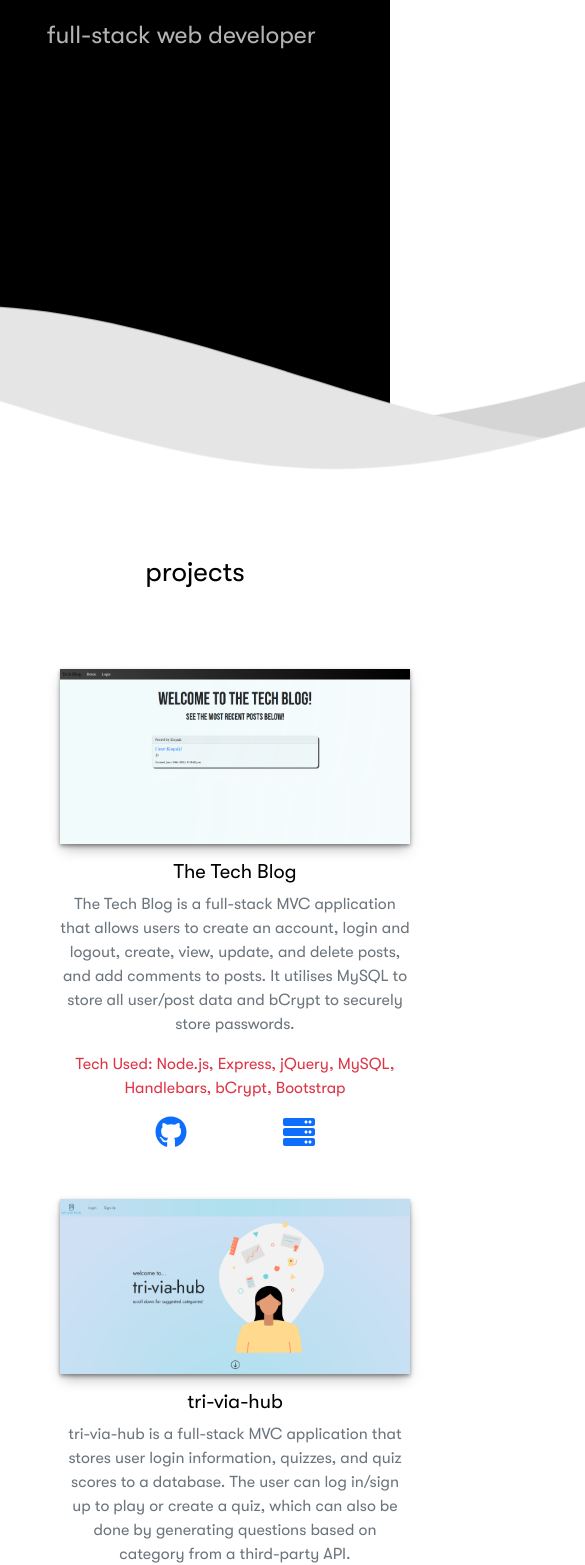
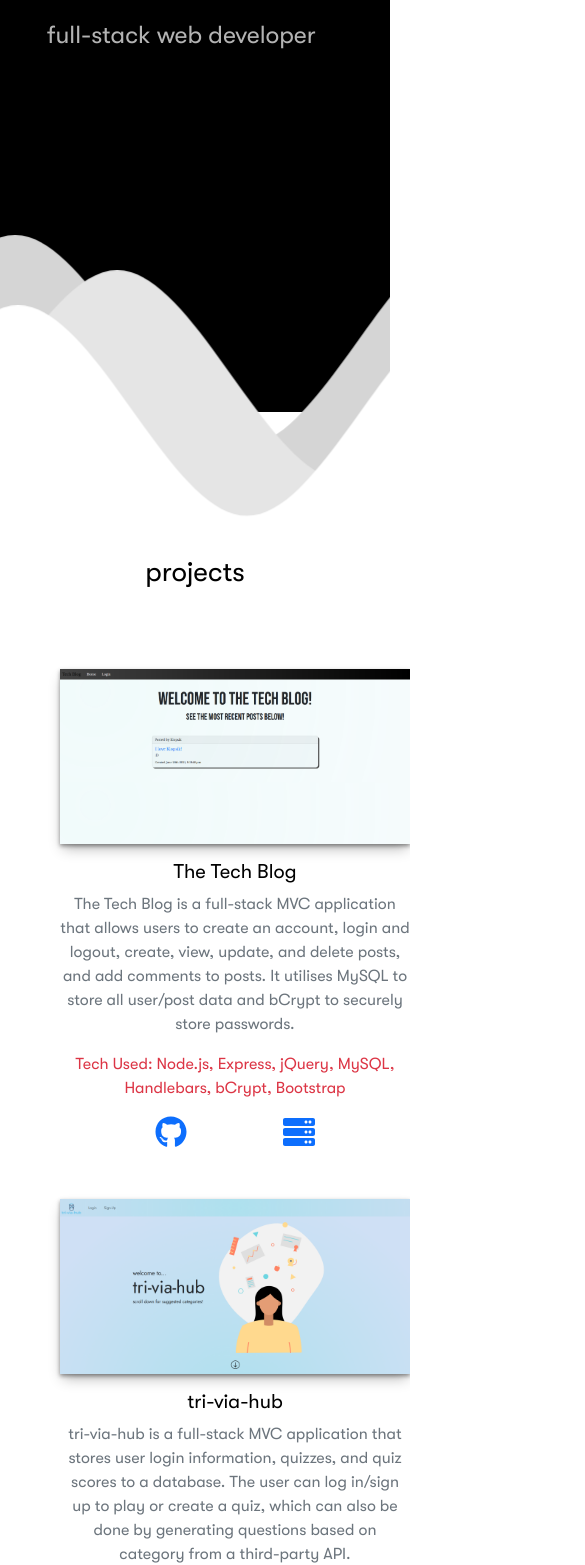
Before and after one commit to Leon3005/react-portfolio-0, a React (Create React App) app: page / in a window 390 px wide. Shown: the part 432-1997 px from the top of the page, 585 px wide, since content can reach past the window. Built offline with nearby package versions, Linux system fonts and the light colour scheme.

Commit message:
Edited positioning and added project

```diff
--- a/src/App.scss
+++ b/src/App.scss
@@ -13,7 +13,8 @@
   position: absolute;
   bottom: 0;
   overflow: hidden;
-  transform: scale(1.5);
+  transform: scale(1, 1.3);
+  left: 0;
 }
 
 .wavies > use {
@@ -98,7 +99,7 @@
 
 @media screen and (max-width: 620px) {
   .waves {
-    transform: scale(3);
+    transform: scale(1, 4.5);
     bottom: 0%;
   }
 
@@ -111,6 +112,10 @@
     margin-top: 9rem;
   }
 
+  .projects {
+    flex-direction: inherit;
+  }
+
   .project {
     width: 350px;
   }
--- a/src/assets/projectData.js
+++ b/src/assets/projectData.js
@@ -29,6 +29,16 @@ const projects = [
     githubLink: "https://github.com/Leon3005/samplify-uk",
     deployedLink: "https://leon3005.github.io/samplify-uk/",
   },
+  {
+    title: "React Weather Dashboard",
+    description:
+      "The Weather Dashboard allows users to retrieve current weather data in a searched city. It uses React for rendering, Bootstrap for styling, and the Open Weather Map API for data.",
+    tech: "Tech Used: React, Bootstrap, Open Weather Map API, Axios",
+    image: "images/weather.png",
+    imageAlt: "Weather Dashboard",
+    githubLink: "https://github.com/Leon3005/react-weather-dashboard",
+    deployedLink: "https://lw-weather-dashboard.herokuapp.com/",
+  },
 ];
 
 export default projects;
--- a/src/components/Header/index.js
+++ b/src/components/Header/index.js
@@ -6,7 +6,7 @@ const Header = () => {
       <header className="header">
         <Navbar />
         <div className="container-fluid">
-          <div className="personalDetails row">
+          <div className="personalDetails ">
             <div className="col-sm">
               <h1>leon wheeler</h1>
               <h2>full-stack web developer</h2>
--- a/src/components/Projects/index.js
+++ b/src/components/Projects/index.js
@@ -9,7 +9,7 @@ const Projects = () => {
   };
 
   return (
-    <div className="container-fluid">
+    <div className="container-fluid" id="projects">
       <div id="projectHeading">
         <h1 className="text-center">projects</h1>
       </div>
```
Also changed, not shown: src/components/AboutMe/index.js (added, +11 -0 lines), public/images/weather.png (added).
